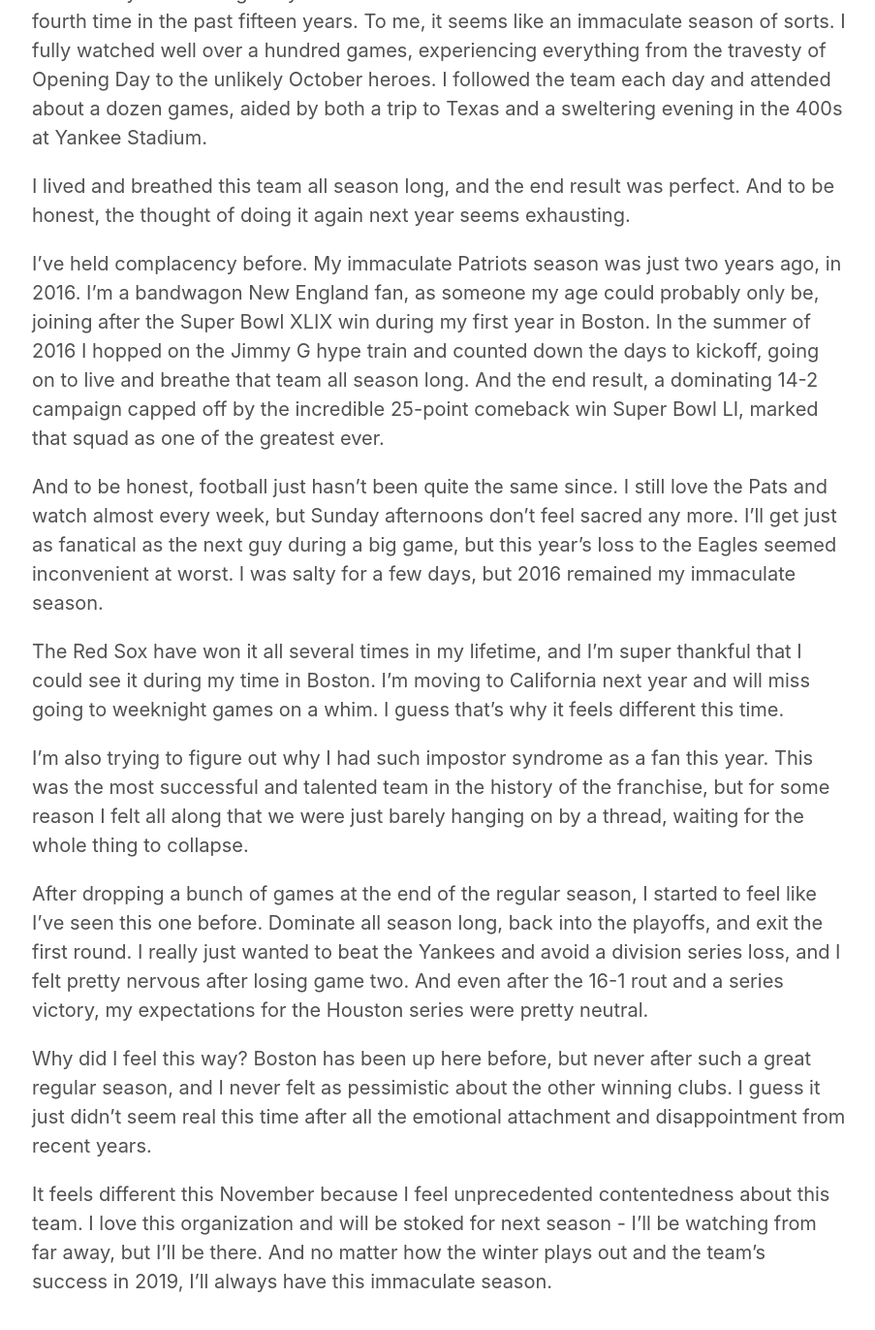
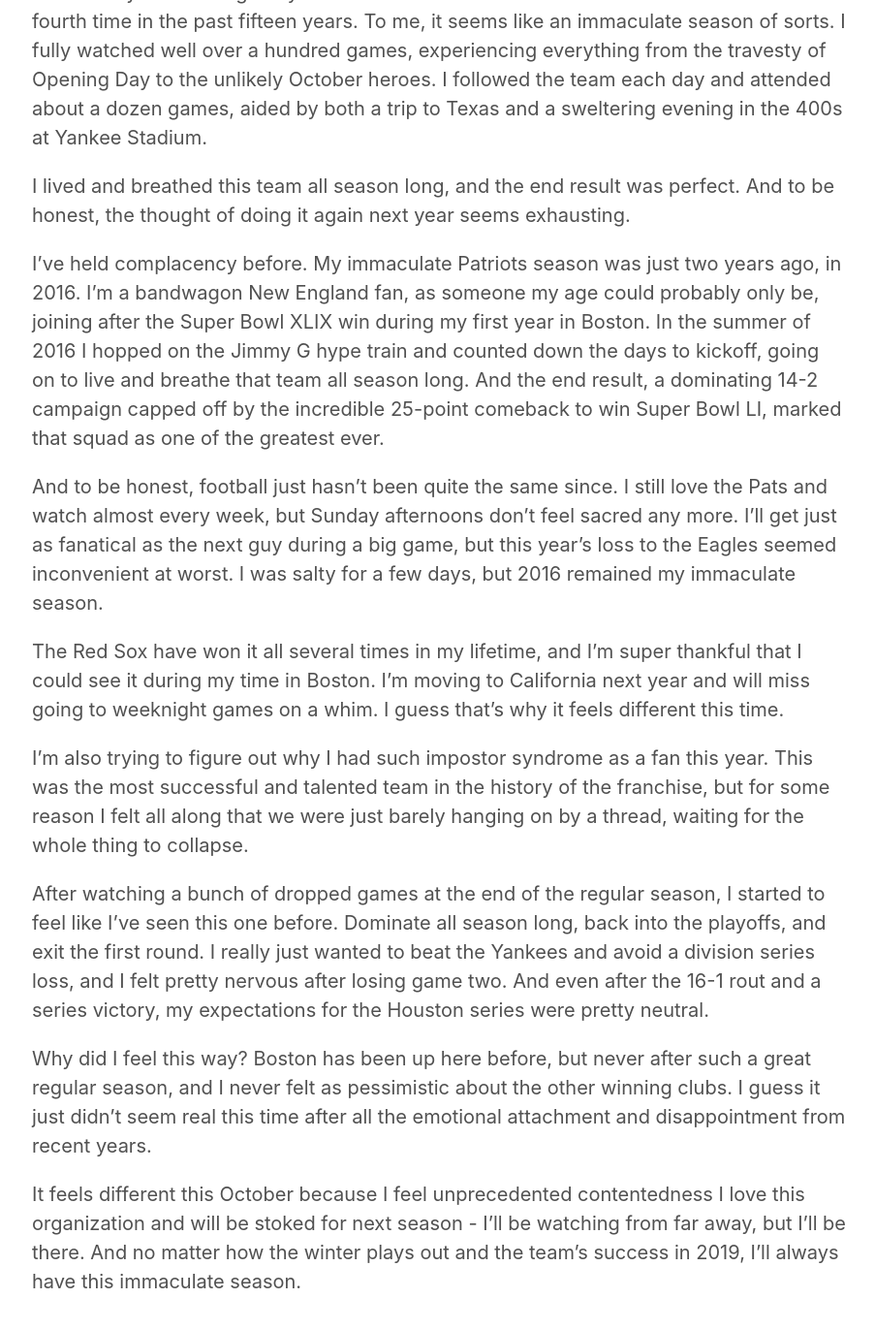
Before and after one commit to jackfrys/jackfrys.github.io, a Jekyll site: the page built from _posts/2018-10-29-Immaculate-Seasons.md, in a window 1280 px wide and 1400 px high, scrolled down 254 px. Shown: the top 1372 px of the window at 97% size, without its empty margins (187-1090 px from the left). Built offline with Jekyll 4.4.1, drawn with Linux system fonts in a browser that asks for light colours.

Commit message:
Make a few edits to immaculate post

```diff
--- a/_posts/2018-10-29-Immaculate-Seasons.md
+++ b/_posts/2018-10-29-Immaculate-Seasons.md
@@ -7,7 +7,7 @@
 
 I lived and breathed this team all season long, and the end result was perfect. And to be honest, the thought of doing it again next year seems exhausting.
 
-I've held complacency before. My immaculate Patriots season was just two years ago, in 2016. I'm a bandwagon New England fan, as someone my age could probably only be, joining after the Super Bowl XLIX win during my first year in Boston. In the summer of 2016 I hopped on the Jimmy G hype train and counted down the days to kickoff, going on to live and breathe that team all season long. And the end result, a dominating 14-2 campaign capped off by the incredible 25-point comeback win Super Bowl LI, marked that squad as one of the greatest ever.
+I've held complacency before. My immaculate Patriots season was just two years ago, in 2016. I'm a bandwagon New England fan, as someone my age could probably only be, joining after the Super Bowl XLIX win during my first year in Boston. In the summer of 2016 I hopped on the Jimmy G hype train and counted down the days to kickoff, going on to live and breathe that team all season long. And the end result, a dominating 14-2 campaign capped off by the incredible 25-point comeback to win Super Bowl LI, marked that squad as one of the greatest ever.
 
 And to be honest, football just hasn't been quite the same since. I still love the Pats and watch almost every week, but Sunday afternoons don't feel sacred any more. I'll get just as fanatical as the next guy during a big game, but this year's loss to the Eagles seemed inconvenient at worst. I was salty for a few days, but 2016 remained my immaculate season.
 
@@ -15,8 +15,8 @@
 
 I'm also trying to figure out why I had such impostor syndrome as a fan this year. This was the most successful and talented team in the history of the franchise, but for some reason I felt all along that we were just barely hanging on by a thread, waiting for the whole thing to collapse.
 
-After dropping a bunch of games at the end of the regular season, I started to feel like I've seen this one before. Dominate all season long, back into the playoffs, and exit the first round. I really just wanted to beat the Yankees and avoid a division series loss, and I felt pretty nervous after losing game two. And even after the 16-1 rout and a series victory, my expectations for the Houston series were pretty neutral.
+After watching a bunch of dropped games at the end of the regular season, I started to feel like I've seen this one before. Dominate all season long, back into the playoffs, and exit the first round. I really just wanted to beat the Yankees and avoid a division series loss, and I felt pretty nervous after losing game two. And even after the 16-1 rout and a series victory, my expectations for the Houston series were pretty neutral.
 
 Why did I feel this way? Boston has been up here before, but never after such a great regular season, and I never felt as pessimistic about the other winning clubs. I guess it just didn't seem real this time after all the emotional attachment and disappointment from recent years.
 
-It feels different this November because I feel unprecedented contentedness about this team. I love this organization and will be stoked for next season - I'll be watching from far away, but I'll be there. And no matter how the winter plays out and the team's success in 2019, I'll always have this immaculate season.
+It feels different this October because I feel unprecedented contentedness I love this organization and will be stoked for next season - I'll be watching from far away, but I'll be there. And no matter how the winter plays out and the team's success in 2019, I'll always have this immaculate season.
```
